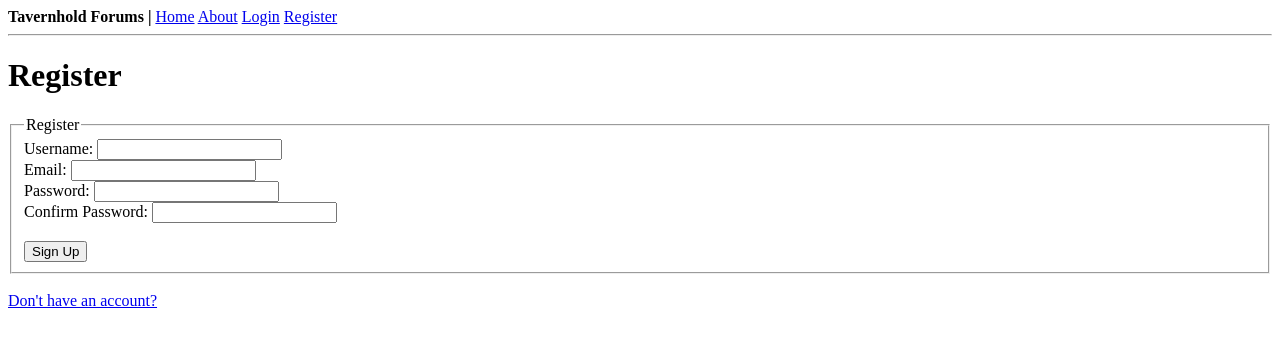
After one commit to The-Round-Table-of-King-Charles/thforums, a Flask app: page /register in a window 1280 px wide. The commit adds this page. Shown: the top 347 px of the page. Run offline with Flask 3, Linux system fonts and the light colour scheme.

Commit message:
Added login and register forms

```diff
--- a/forums.py
+++ b/app.py
@@ -1,6 +1,8 @@
 from flask import Flask, render_template, url_for
+from forms import RegistrationForm, LoginForm
 
 app = Flask(__name__)
+app.config["SECRET_KEY"] = 'aa56904776ed5bafe4537348b65e1bf5'
 
 posts = [
     {   "author": "Charles Arvin",
@@ -25,5 +27,20 @@ posts = [
 def home():
     return render_template("home.html", title="Home", posts=posts)
 
+@app.route("/about")
+def about():
+    return render_template("about.html", title="About")
+
+@app.route("/login")
+def login():
+    form = LoginForm()
+    return render_template("login.html", title="Login", form=form)
+
+@app.route("/register")
+def register():
+    form = RegistrationForm()
+    return render_template("register.html", title="Register", form=form)
+
+
 if __name__ == "__main__":
     app.run(debug=True)
--- /dev/null
+++ b/forms.py
@@ -0,0 +1,16 @@
+from flask_wtf import FlaskForm
+from wtforms import StringField, PasswordField, SubmitField, BooleanField
+from wtforms.validators import DataRequired, Length, Email, EqualTo
+
+class RegistrationForm(FlaskForm):
+    username = StringField("Username:", validators=[DataRequired(), Length(min=2, max=20)])
+    email = StringField("Email:", validators=[DataRequired(), Email()])
+    password = PasswordField("Password:", validators=[DataRequired()])
+    confirm_password = PasswordField("Confirm Password:", validators=[DataRequired(), EqualTo("password")])
+    submit = SubmitField("Sign Up")
+
+class LoginForm(FlaskForm):
+    email = StringField("Email:", validators=[DataRequired(), Email()])
+    password = PasswordField("Password:", validators=[DataRequired()])
+    remember = BooleanField("Remember Me?")
+    submit = SubmitField("Login")
--- /dev/null
+++ b/templates/about.html
@@ -0,0 +1,5 @@
+{% extends 'layout.html' %}
+
+{% block content %}
+	<h1>This is the About page</h1>
+{% endblock %}
--- a/templates/home.html
+++ b/templates/home.html
@@ -5,6 +5,5 @@
 		<h2>{{post.title}}</h2>
 		<p><i>from {{post.author}} at {{post.date_posted}}</i></p>
 		<p>{{post.content}}</p>
-		<hr>
 	{% endfor %}
 {% endblock %}
--- a/templates/layout.html
+++ b/templates/layout.html
@@ -5,7 +5,11 @@
 </head>
 <body>
 <div>
-	<b>Tavernhold Forums | </b><a href={{ url_for("home") }}>Home</a>
+	<b>Tavernhold Forums | </b>
+	<a href={{ url_for("home") }}>Home</a>
+	<a href={{ url_for("about") }}>About</a>
+	<a href={{ url_for("login") }}>Login</a>
+	<a href={{ url_for("register") }}>Register</a>
 	<hr>
 </div>
 {% block content %}
--- /dev/null
+++ b/templates/register.html
@@ -0,0 +1,34 @@
+{% extends 'layout.html' %}
+
+{% block content %}
+	<h1>Register</h1>
+
+	<form method="POST" action="">
+		{{ form.hidden_tag() }}
+		<fieldset><legend>Register</legend>
+			<div>
+				{{ form.username.label() }}
+				{{ form.username() }}
+			</div>
+			<div>
+				{{ form.email.label() }}
+				{{ form.email() }}
+			</div>
+			<div>
+				{{ form.password.label() }}
+				{{ form.password() }}
+			</div>
+			<div>
+				{{ form.confirm_password.label() }}
+				{{ form.confirm_password() }}
+			</div>
+			<div><br>
+				{{ form.submit() }}
+			</div>
+		</fieldset>
+
+	</form>
+	<div><br>
+		<a href={{ url_for("register") }}>Don't have an account?</a>
+	</div>
+{% endblock %}
```
Also changed, not shown: templates/login.html (added, +32 -0 lines).
